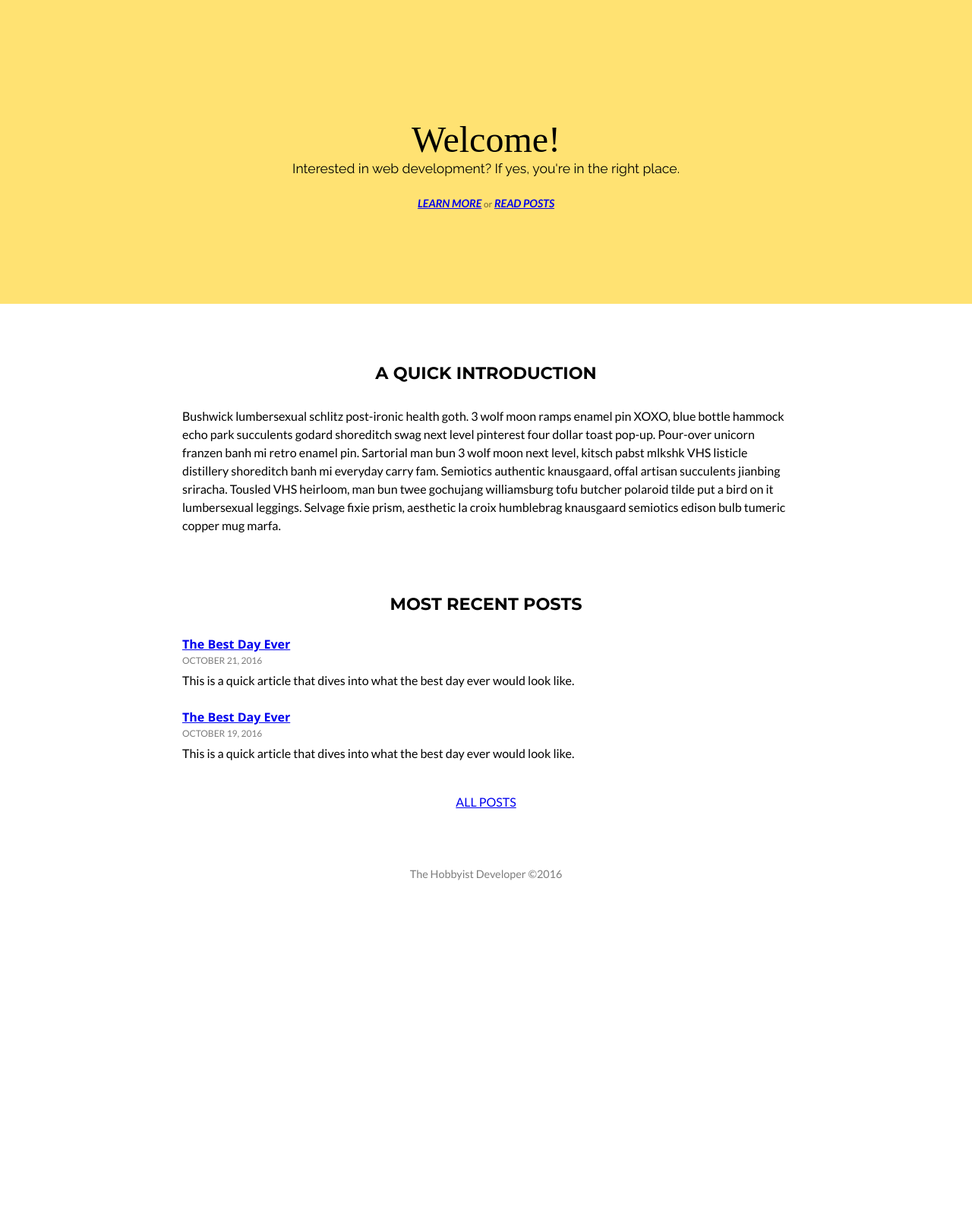
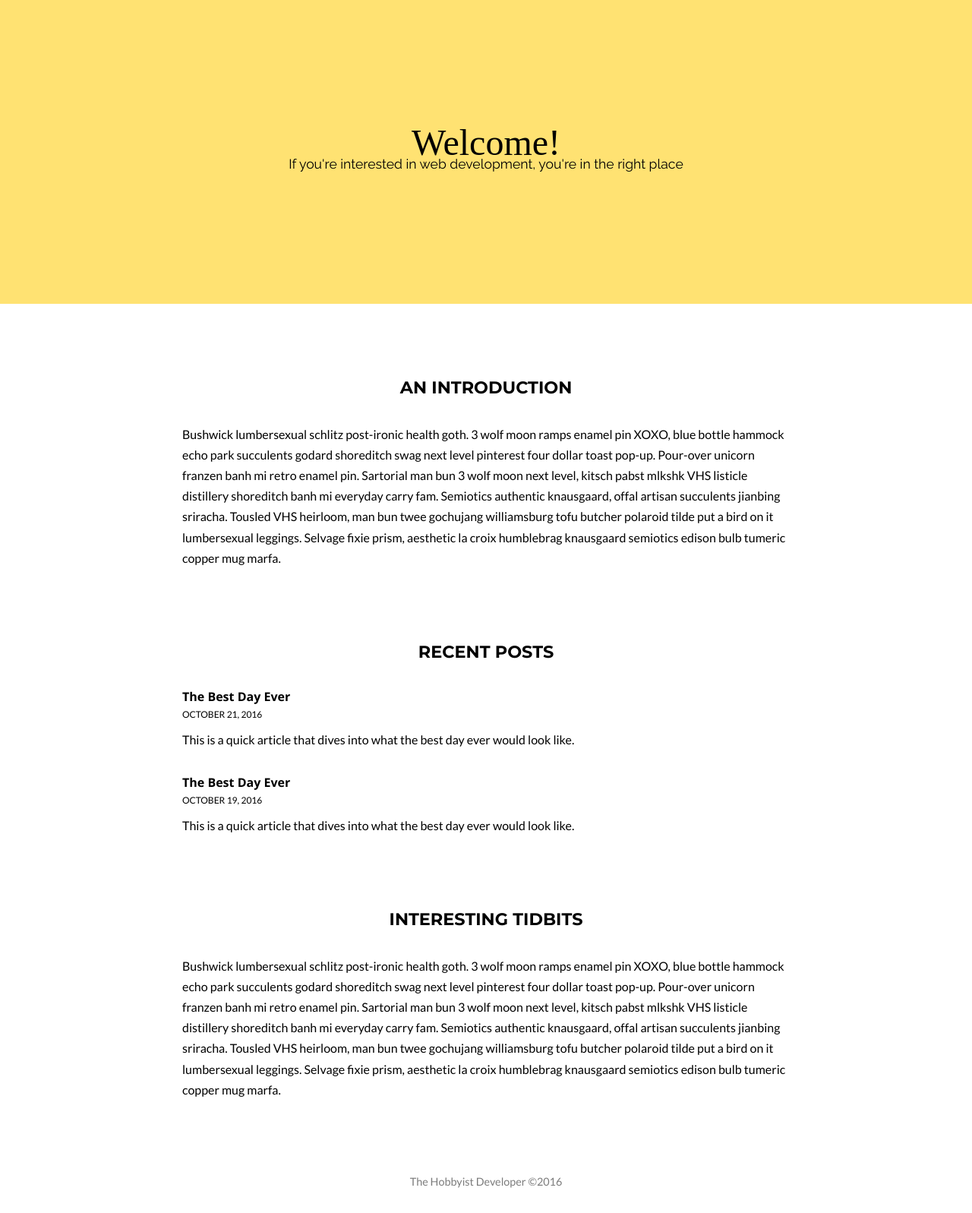
Before and after one commit to willmoeller/hobbyist-developer, a Jekyll site: the page built from index.html, in a window 1280 px wide. Shown: the whole page at 76% size. Built offline with Jekyll 4.4.1, drawn with Linux system fonts in a browser that asks for light colours; some web fonts are replaced; before the commit the page ends 1187 px from its top, so only the background shows below that.

Commit message:
Edit style of index and post pages

```diff
--- a/_layouts/post.html
+++ b/_layouts/post.html
@@ -7,10 +7,11 @@ layout: default
     <nav>
       <ul>
         <li><a href="{{site.base_url}}/index.html">Head Home</a></li>
-        <li><a href="{{site.base_url}}/articles">See Articles</a></li>
       </ul>
     </nav>
   </div>
 </div>
 
-{{ content }}
+<div class="wrapper">
+  {{ content }}
+</div>
--- a/_sass/styles.scss
+++ b/_sass/styles.scss
@@ -31,10 +31,6 @@ footer, header, hgroup, menu, nav, section {
   display: block;
 }
 
-body {
-  line-height: 1;
-}
-
 ol, ul {
   list-style: none;
 }
@@ -65,8 +61,39 @@ table {
 @import url('https://fonts.googleapis.com/css?family=Open+Sans:700');
 
 body {
-  font-family: 'Lato', sans-serif;
+  font: 1em 'Lato', sans-serif;
 }
+
+p {
+  line-height: 1.7em;
+}
+
+.heading {
+  font-family: 'Montserrat', sans-serif;
+  font-size: 1.4em;
+  text-align: center;
+  text-transform: uppercase;
+  margin-bottom: 1.5em;
+}
+
+/* ==========================================================================
+   Links
+   ========================================================================== */
+
+a:link {
+  color: #000000;
+  text-decoration: none;
+}
+
+a:hover {
+  border-bottom: 1px solid #FFE272;
+}
+
+a:visited {
+  color: #ACACAC;
+  border-bottom: 1px solid #ACACAC;
+}
+
 
 /* ==========================================================================
    Layout
@@ -86,6 +113,11 @@ body {
   max-width: 800px;
 }
 
+.content-block {
+  margin-top: 6em;
+  margin-bottom: 6em;
+}
+
 .landing {
   text-align: center;
   background-color: #FFE272;
@@ -95,11 +127,11 @@ body {
     h1 {
       font-family: 'Shrikhand', cursive;
       font-size: 3em;
+      margin-bottom: -0.2em;
     }
     h3 {
       font-family: 'Raleway', sans-serif;
       font-size: 1.1em;
-      padding-top: 5px;
     }
     .actions {
       color: #6A5E2F;
@@ -118,50 +150,17 @@ body {
   }
 }
 
-.introduction {
-  margin-top: 5em;
-  h2 {
-    font-family: 'Montserrat', sans-serif;
-    font-size: 1.4em;
-    text-align: center;
-    text-transform: uppercase;
-    margin-bottom: 1.5em;
-  }
-  p {
-    font-family: 'Lato', sans-serif;
-    font-size: 1em;
-    line-height: 1.5em;
-  }
-}
-
-.posts {
-  margin-top: 5em;
-  margin-bottom: 5em;
-  .button {
-    margin-top: 3em;
-    text-align: center;
-    text-transform: uppercase;
-  }
-  h2 {
-    font-family: 'Montserrat', sans-serif;
-    font-size: 1.4em;
-    text-align: center;
-    text-transform: uppercase;
-    margin-bottom: 1.5em;
-  }
 .post-preview {
   margin-top: 2em;
   margin-bottom: 2em;
   h4 {
     font-family: "Open Sans", sans-serif;
-      margin-bottom: 0.5em;
+    margin-bottom: 0.2em;
   }
   .date {
-      color: #7C7C7C;
     text-transform: uppercase;
     font-size: 0.75em;
-      margin-bottom: 1em;
-    }
+    margin-bottom: 0.7em;
   }
 }
 
--- a/index.html
+++ b/index.html
@@ -5,18 +5,17 @@ layout: default
 <section class="landing">
   <div class="wrapper welcome-text">
     <h1>Welcome!</h1>
-    <h3>Interested in web development? If yes, you're in the right place.</h3>
-    <p class="actions"><a href="#">Learn More</a> <span>or</span> <a href="{{site.base_url}}/articles">Read Posts</a></p>
+    <h3>If you're interested in web development, you're in the right place</h3>
   </div>
 </section>
 
-<section class="wrapper introduction">
-  <h2>A Quick Introduction</h2>
+<section class="wrapper content-block">
+  <h2 class="heading">An Introduction</h2>
   <p>Bushwick lumbersexual schlitz post-ironic health goth. 3 wolf moon ramps enamel pin XOXO, blue bottle hammock echo park succulents godard shoreditch swag next level pinterest four dollar toast pop-up. Pour-over unicorn franzen banh mi retro enamel pin. Sartorial man bun 3 wolf moon next level, kitsch pabst mlkshk VHS listicle distillery shoreditch banh mi everyday carry fam. Semiotics authentic knausgaard, offal artisan succulents jianbing sriracha. Tousled VHS heirloom, man bun twee gochujang williamsburg tofu butcher polaroid tilde put a bird on it lumbersexual leggings. Selvage fixie prism, aesthetic la croix humblebrag knausgaard semiotics edison bulb tumeric copper mug marfa.</p>
 </section>
 
-<section class="wrapper posts">
-  <h2>Most Recent Posts</h2>
+<section class="wrapper content-block">
+  <h2 class="heading">Recent Posts</h2>
   <ul>
     {% for post in site.posts %}
       <li class="post-preview">
@@ -26,5 +25,9 @@ layout: default
       </li>
     {% endfor %}
   </ul>
-  <p class="button"><a href="{{site.base_url}}/articles">All Posts</a></p>
 </section>
+
+<section class="wrapper content-block">
+  <h2 class="heading">Interesting Tidbits</h2>
+  <p>Bushwick lumbersexual schlitz post-ironic health goth. 3 wolf moon ramps enamel pin XOXO, blue bottle hammock echo park succulents godard shoreditch swag next level pinterest four dollar toast pop-up. Pour-over unicorn franzen banh mi retro enamel pin. Sartorial man bun 3 wolf moon next level, kitsch pabst mlkshk VHS listicle distillery shoreditch banh mi everyday carry fam. Semiotics authentic knausgaard, offal artisan succulents jianbing sriracha. Tousled VHS heirloom, man bun twee gochujang williamsburg tofu butcher polaroid tilde put a bird on it lumbersexual leggings. Selvage fixie prism, aesthetic la croix humblebrag knausgaard semiotics edison bulb tumeric copper mug marfa.</p>
+</section>
```
Also changed, not shown: _layouts/articles.html (deleted, +0 -15 lines). Lines whose indentation alone changed are shown as unchanged.
